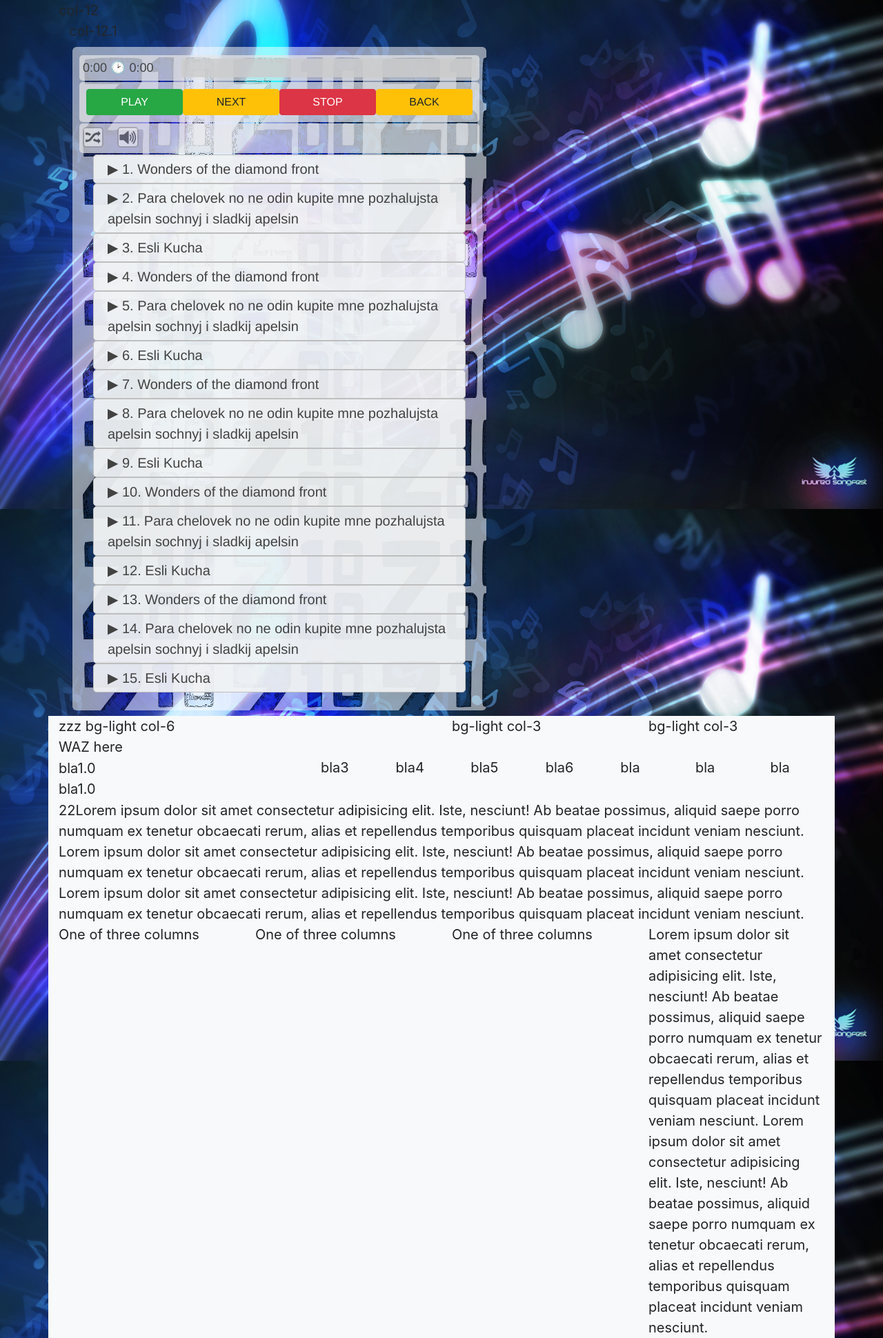
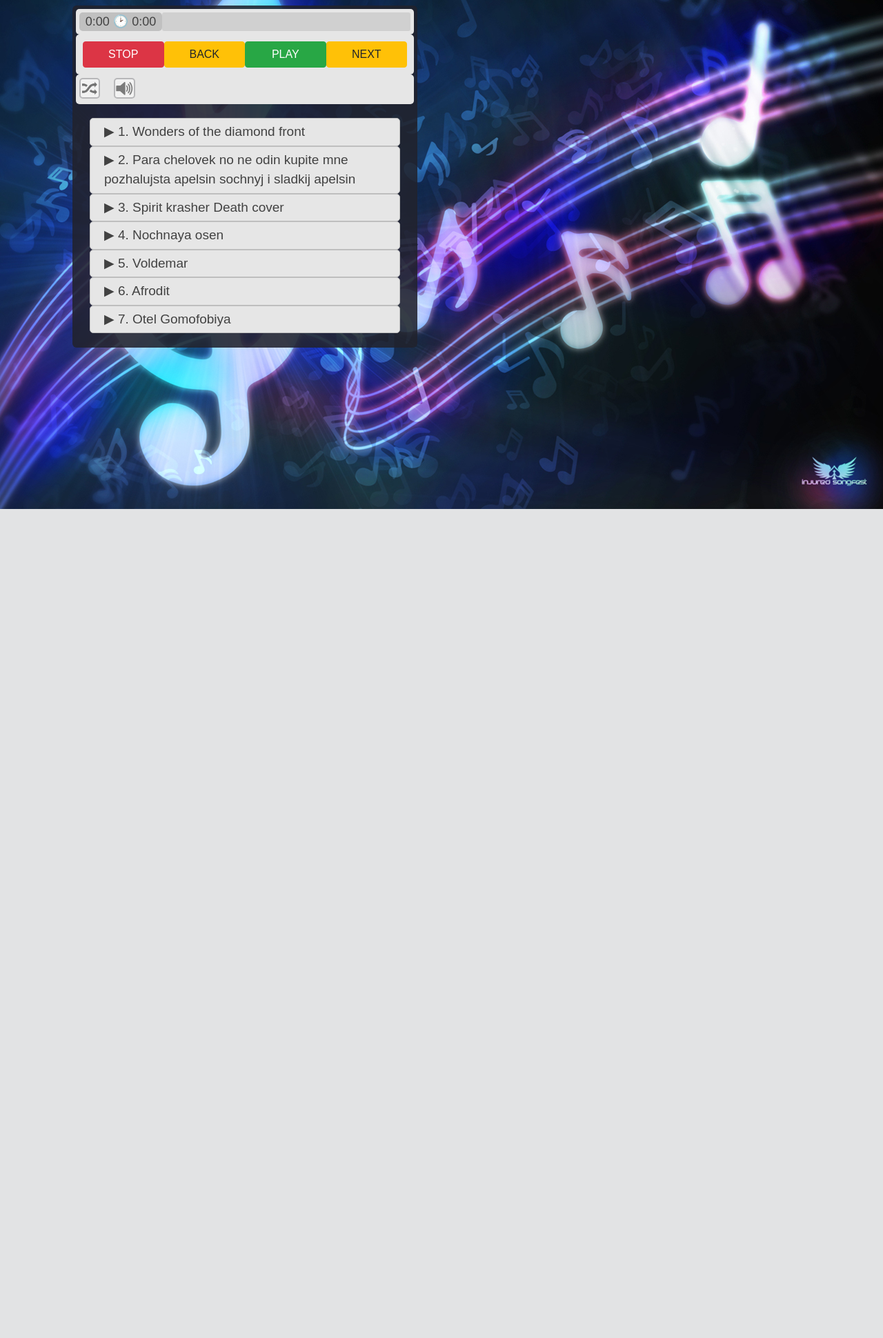
Before and after one commit to zloid/zoo10-site, a PHP site: page / in a window 1280 px wide. Shown: the part 62-2002 px from the top of the page at 69% size. After the commit the page ends 800 px from the top, so only its background shows below. Run offline with PHP 8.4, Linux system fonts and the light colour scheme.

Commit message:
little update of UI

```diff
--- a/css/style-for-player.css
+++ b/css/style-for-player.css
@@ -9,30 +9,13 @@ body {
     */
 }
 
-
 #wrapper {
     width: 100%;
 }
 
 #AudioPlayerByZloid {
-    max-width: 600px;
+    /* max-width: 600px; */
     /* height: 70%; */
-    padding: 10px;
-    border-radius: 5px;
-    /* box-shadow: 0 0 30px rgba(0, 0, 0, 0.94); */
-    margin: 8px 5px;
-    border-radius: 6px;
-    /* background-image: url(../images/player/bg2.jpg); */
-    background: url(../images/zoo10_pattern.png) repeat;
-    /* background-size: contain; */
-     /* stop select any on page */
-     -webkit-user-select: none;
-     -moz-user-select: none;
-     -ms-user-select: none;
-     /* border: 1px solid #4d43dd; */
-     /* background: #9385ac; */
-     font-size: 20px;
-    font-family: 'Franklin Gothic Medium', 'Arial Narrow', Arial, sans-serif;
 }
 
 #ulForNewUiAudioElement {
@@ -41,12 +24,11 @@ body {
 }
 
 .newLiClass {
-    overflow: hidden;
     display: block;
     padding: 5px 20px;
     font-size: 20px;
+    font-weight: 500;
     cursor: pointer;
-    color: #000;
     background-color: #f1f3f4ef;
     border: 1px solid #bebebe;
     border-radius: 5px;
@@ -95,10 +77,8 @@ body {
 }
 
 @media only screen and (min-width: 601px) {
-
     #AudioPlayerByZloid button {
         width: 25%;
-
     }
     /*#stop,
     #next,
@@ -115,6 +95,7 @@ body {
         font-size: 15px;
     }*/
 }
+
 /*
 #stop,
 #next,
@@ -172,6 +153,7 @@ body {
     background-position: -26px 0px;
     border-radius: 5px;
 }
+
 /*
 #stop {
     background-color: rgb(228, 86, 51);
@@ -181,6 +163,7 @@ body {
     background-color: rgb(56, 156, 53);
 }
 */
+
 #allButtonsHere,
 #progressBarContainer,
 #ContainerForAdvancedAudioControls {
@@ -195,11 +178,15 @@ body {
     padding: 5px;
 }
 
-#timer {
+/* #timer { */
+
 /* width: 24%; */
+
 /* font-size: 18px; */
+
 /* float: left; */
-}
+
+/* } */
 
 #progressBarContainer {
     /* height: 22px; */
@@ -235,7 +222,12 @@ body {
 /* mobiles */
 
 @media only screen and (max-width: 600px) {
-
+    #timer {
+        padding-left: 10px;
+    }
+    #next {
+        border-bottom: 1px solid #fbd37dcc;
+    }
     #AudioPlayerByZloid button {
         width: 50%;
     }
@@ -255,11 +247,11 @@ body {
         /* height: 42px; */
         padding: 5px;
     }
-    #timer {
+    /* #timer { */
     /* width: 80px; */
     /* font-size: 18px; */
     /* line-height: 22px; */
-    }
+    /* } */
     #songSlider {
         /* width: 66%; */
         /* height: 42px; */
@@ -286,19 +278,82 @@ body {
 }
 
 /* for zoo10 site ==================================================*/
+
 #allButtonsHere {
     padding: 10px;
-}
-
-#timer {
-    /* border: 1px solid #c21348; */
-    font-size: 18px;
-    padding: 0px;
 }
 
 #songSlider {
     /* border: 2px solid blue; */
     padding-left: 0px;
     background-color: #ccccccd1;
+    font-family: 'Franklin Gothic Medium', 'Arial Narrow', Arial, sans-serif;
+}
 
+#allButtonsHere,
+#progressBarContainer,
+#ContainerForAdvancedAudioControls {
+    /* background: #e6e6e6b6; */
+    background: #e6e6e6;
+    border-radius: 5px;
+    margin: 0 0;
+    color: #424242;
+    /* border: 1px solid rgb(230, 162, 17); */
 }
+
+#ContainerForAdvancedAudioControls {
+    margin-bottom: 20px;
+}
+
+#timer {
+    background-color: #aaaaaa9d;
+    /* text-align: right; */
+    /* padding-right: 10px; */
+    /* padding-left: 10px; */
+    padding: 0 0 0 0;
+    /* border-right: 2px solid #aaa; */
+    /* left: 0% */
+    text-align: center;
+    border-radius: 5px;
+    font-size: 18px;
+    font-family: 'Franklin Gothic Medium', 'Arial Narrow', Arial, sans-serif;
+}
+
+#AudioPlayerByZloid {
+    max-width: 500px;
+    /* background: url(../images/zoo10_pattern.png) repeat; */
+}
+
+#AudioPlayerByZloidCover {
+    /* background: #cccccc99; */
+    /* background: #2b3991e0; */
+    background: #22232de0;
+    max-width: 500px;
+
+    border-radius: 5px;
+    /* padding: 5px 5px 5px 5px; */
+    padding: 5px;
+    border-radius: 5px;
+    margin: 8px 5px;
+    border-radius: 6px;
+    /* background-image: url(../images/player/bg2.jpg); */
+    /* background: url(../images/zoo10_pattern.png) repeat; */
+    /* background-size: contain; */
+    /* stop select any on page */
+    -webkit-user-select: none;
+    -moz-user-select: none;
+    -ms-user-select: none;
+
+    /* background: #9385ac; */
+    font-size: 20px;
+    /* font-family: 'Franklin Gothic Medium', 'Arial Narrow', Arial, sans-serif; */
+    font-family: Arial;
+}
+
+.newLiClass {
+    background: #e6e6e6;
+}
+
+.newLiClassPlaying, .newLiClass {
+    font-size: 19px;
+}
--- a/index.html
+++ b/index.html
@@ -78,117 +78,28 @@
         <div class="container">
             <div class="row">
                 <div class="col-12">
-                    col-12
+                    <!-- col-12 -->
                     <!-- <div id="AudioPlayerByZloid"></div> -->
-
                     <div class="col-12">
-                        col-12.1
-                        <div id="AudioPlayerByZloid"></div>
+                        <!-- col-12.1 -->
+                        <div id="AudioPlayerByZloidCover">
+                            <div id="AudioPlayerByZloid"></div>
+                        </div>
 
                     </div>
 
                 </div>
 
-                <div class="bg-light col-6">
-                    zzz bg-light col-6
-                    <!-- <div id="AudioPlayerByZloid"></div> -->
-                </div>
-                <!-- <div class="bg-light col-6">
-                        bg-light col-6
-                    </div> -->
-                <div class="bg-light col-3">
-                    <!-- <div id="AudioPlayerByZloid"></div> -->
-                    bg-light col-3
-                </div>
-                <div class="bg-light col-3">
-                    bg-light col-3
-                </div>
-                <div class="bg-light col-12">
-                    <!-- <div id="AudioPlayerByZloid"></div> -->
-                    WAZ here
-
-                    <div class="row">
-                        <div class="col-4">
-                            <div class="row">
-                                <div class="col-12">
-                                </div>
-                                <div class="col-9">bla1.0 </div>
-                                <div class="col-12">bla1.0</div>
-                                <!-- <div class="col-sm">bla1.0</div> -->
-                                <!-- <div class="col-sm">bla1.0</div> -->
-                                <!-- <div class="col-sm">bla1.0</div> -->
-                                <!-- <div class="col-sm">bla1.0</div> -->
-                                <!-- <div class="col-sm">bla1.0</div> -->
-                            </div>
-                            <!-- bla1 -->
-                        </div>
-                        <!-- <div class="col-sm">bla2</div> -->
-                        <div class="col-sm">bla3</div>
-                        <div class="col-sm">bla4</div>
-                        <div class="col-sm">bla5</div>
-                        <div class="col-sm">bla6</div>
-                        <div class="col-sm">bla</div>
-                        <div class="col-sm">bla</div>
-                        <div class="col-sm">bla</div>
-                        <!-- <div class="col-sm">bla</div> -->
-                        <!-- <div class="col-sm">bla</div> -->
-                        <!-- <div class="col-sm">bla</div> -->
-                        <!-- <div class="col-sm">bla</div> -->
-                        <!-- <div class="col-sm">bla</div> -->
-                        <!-- <div class="col-6">bla</div> -->
-                        <!-- <div class="col-6">bla</div> -->
-                    </div>
-                </div>
-                <div class="bg-light col-12">
+                <div class="col-sm">
                     <audio src="../zoo10-site/media/neizdannoe-by-zoo10/03-wonders-of-the-diamond-front.mp3"></audio>
                     <audio src="media/pesni-pro-dermo-lyubov-zoo10-album/19---para-chelovek-no-ne-odin-kupite-mne-pozhalujsta-apelsin-sochnyj-i-sladkij-apelsin.mp3"></audio>
-                    <audio src="media/kusochek-s-dermom-zoo10-album/23_-_Esli_Kucha...mp3"></audio>
-                    <audio src="../zoo10-site/media/neizdannoe-by-zoo10/03-wonders-of-the-diamond-front.mp3"></audio>
-                    <audio src="media/pesni-pro-dermo-lyubov-zoo10-album/19---para-chelovek-no-ne-odin-kupite-mne-pozhalujsta-apelsin-sochnyj-i-sladkij-apelsin.mp3"></audio>
-                    <audio src="media/kusochek-s-dermom-zoo10-album/23_-_Esli_Kucha...mp3"></audio>
-                    <audio src="../zoo10-site/media/neizdannoe-by-zoo10/03-wonders-of-the-diamond-front.mp3"></audio>
-                    <audio src="media/pesni-pro-dermo-lyubov-zoo10-album/19---para-chelovek-no-ne-odin-kupite-mne-pozhalujsta-apelsin-sochnyj-i-sladkij-apelsin.mp3"></audio>
-                    <audio src="media/kusochek-s-dermom-zoo10-album/23_-_Esli_Kucha...mp3"></audio>
-                    <audio src="../zoo10-site/media/neizdannoe-by-zoo10/03-wonders-of-the-diamond-front.mp3"></audio>
-                    <audio src="media/pesni-pro-dermo-lyubov-zoo10-album/19---para-chelovek-no-ne-odin-kupite-mne-pozhalujsta-apelsin-sochnyj-i-sladkij-apelsin.mp3"></audio>
-                    <audio src="media/kusochek-s-dermom-zoo10-album/23_-_Esli_Kucha...mp3"></audio>
-                    <audio src="../zoo10-site/media/neizdannoe-by-zoo10/03-wonders-of-the-diamond-front.mp3"></audio>
-                    <audio src="media/pesni-pro-dermo-lyubov-zoo10-album/19---para-chelovek-no-ne-odin-kupite-mne-pozhalujsta-apelsin-sochnyj-i-sladkij-apelsin.mp3"></audio>
-                    <audio src="media/kusochek-s-dermom-zoo10-album/23_-_Esli_Kucha...mp3"></audio>
-                </div>
-                <div class="bg-light col-12">
-
-                    22Lorem ipsum dolor sit amet consectetur adipisicing elit. Iste, nesciunt! Ab beatae possimus,
-                    aliquid saepe porro numquam ex tenetur obcaecati rerum, alias et repellendus temporibus quisquam
-                    placeat incidunt veniam nesciunt.
-                    Lorem ipsum dolor sit amet consectetur adipisicing elit. Iste, nesciunt! Ab beatae possimus,
-                    aliquid saepe porro numquam ex tenetur obcaecati rerum, alias et repellendus temporibus quisquam
-                    placeat incidunt veniam nesciunt.
-                    Lorem ipsum dolor sit amet consectetur adipisicing elit. Iste, nesciunt! Ab beatae possimus,
-                    aliquid saepe porro numquam ex tenetur obcaecati rerum, alias et repellendus temporibus quisquam
-                    placeat incidunt veniam nesciunt.
+                    <audio src="media/pesni-pro-dermo-lyubov-zoo10-album/26---spirit-krasher-Death-cover.mp3"></audio>
+                    <audio src="../zoo10-site/media/pesni-pro-dermo-lyubov-zoo10-album/17---nochnaya-osen.mp3"></audio>
+                    <audio src="../zoo10-site/media/pesni-pro-dermo-lyubov-zoo10-album/07---Voldemar.mp3"></audio>
+                    <audio src="../zoo10-site/media/kusochek-s-dermom-zoo10-album/24_-_Afrodit.mp3"></audio>
+                    <audio src="../zoo10-site/media/kusochek-s-dermom-zoo10-album/10_-_Otel_Gomofobiya.mp3"></audio>
                 </div>
 
-                <div class="col-sm bg-light">
-                    One of three columns
-                </div>
-                <div class="col-xs bg-light">
-                </div>
-                <div class="col-sm bg-light">
-
-                    One of three columns
-                </div>
-                <div class="col-sm bg-light">
-                    One of three columns
-                </div>
-                <div class="col-sm bg-light">
-                    Lorem ipsum dolor sit amet consectetur adipisicing elit. Iste, nesciunt! Ab beatae possimus,
-                    aliquid saepe porro numquam ex tenetur obcaecati rerum, alias et repellendus temporibus quisquam
-                    placeat incidunt veniam nesciunt.
-                    Lorem ipsum dolor sit amet consectetur adipisicing elit. Iste, nesciunt! Ab beatae possimus,
-                    aliquid saepe porro numquam ex tenetur obcaecati rerum, alias et repellendus temporibus quisquam
-                    placeat incidunt veniam nesciunt.
-                </div>
             </div><!-- row -->
         </div><!-- container -->
         </section>
--- a/js/player.js
+++ b/js/player.js
@@ -77,10 +77,10 @@ function drawAllNewButtons (containerForNewUIAudioElement) {
     newBtnNext.className = 'btn btn-warning';
     newBtnNext.innerHTML = 'NEXT';
     //render
+    divForButtons.appendChild(newBtnStop);
+    divForButtons.appendChild(newBtnBack);
     divForButtons.appendChild(newBtnPlay);
     divForButtons.appendChild(newBtnNext);
-    divForButtons.appendChild(newBtnStop);
-    divForButtons.appendChild(newBtnBack);
 }
 
 function drawProgressBarScreen (containerForNewUIAudioElement) {
```
Also changed, not shown: README.md. Lines whose indentation alone changed are shown as unchanged.
